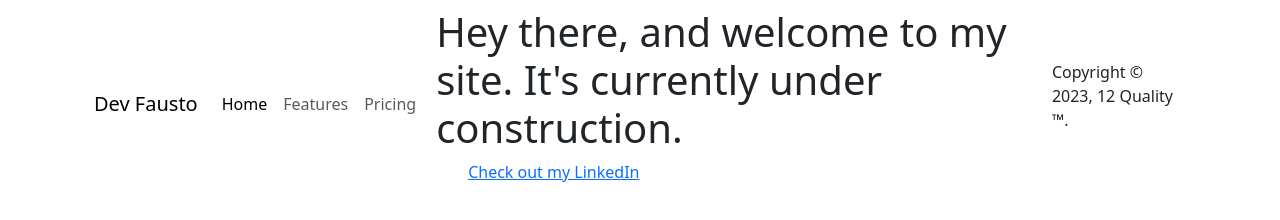
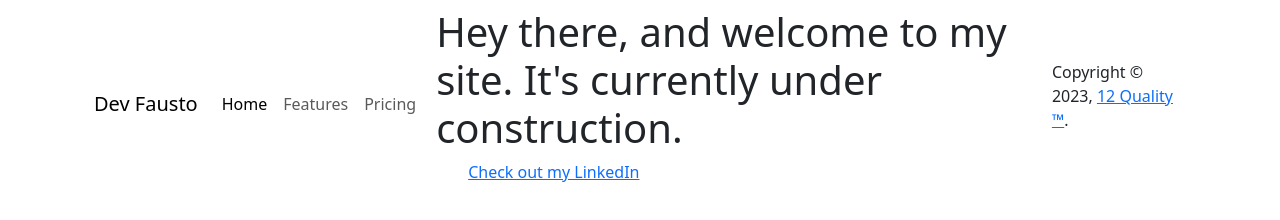
Before and after one commit to devfamm/devfamm.github.io, a plain HTML site: page index.html in a window 1280 px wide. Drawn offline with nearby package versions, Linux system fonts and the light colour scheme.

Commit message:
Update index.html

```diff
--- a/index.html
+++ b/index.html
@@ -50,7 +50,7 @@
   </div>
 <!--Footer-->
   <footer>
-    <p>Copyright &copy; 2023, <a href="linkedin.com/in/fausto-mbomio"></a>12 Quality &trade;</a>.</p>
+    <p>Copyright &copy; 2023, <a href="linkedin.com/in/fausto-mbomio">12 Quality &trade;</a>.</p>
   </footer>
 </div>
 <script src="https://cdn.jsdelivr.net/npm/bootstrap@5.3.2/dist/js/bootstrap.bundle.min.js" integrity="sha384-C6RzsynM9kWDrMNeT87bh95OGNyZPhcTNXj1NW7RuBCsyN/o0jlpcV8Qyq46cDfL" crossorigin="anonymous"></script>
```
